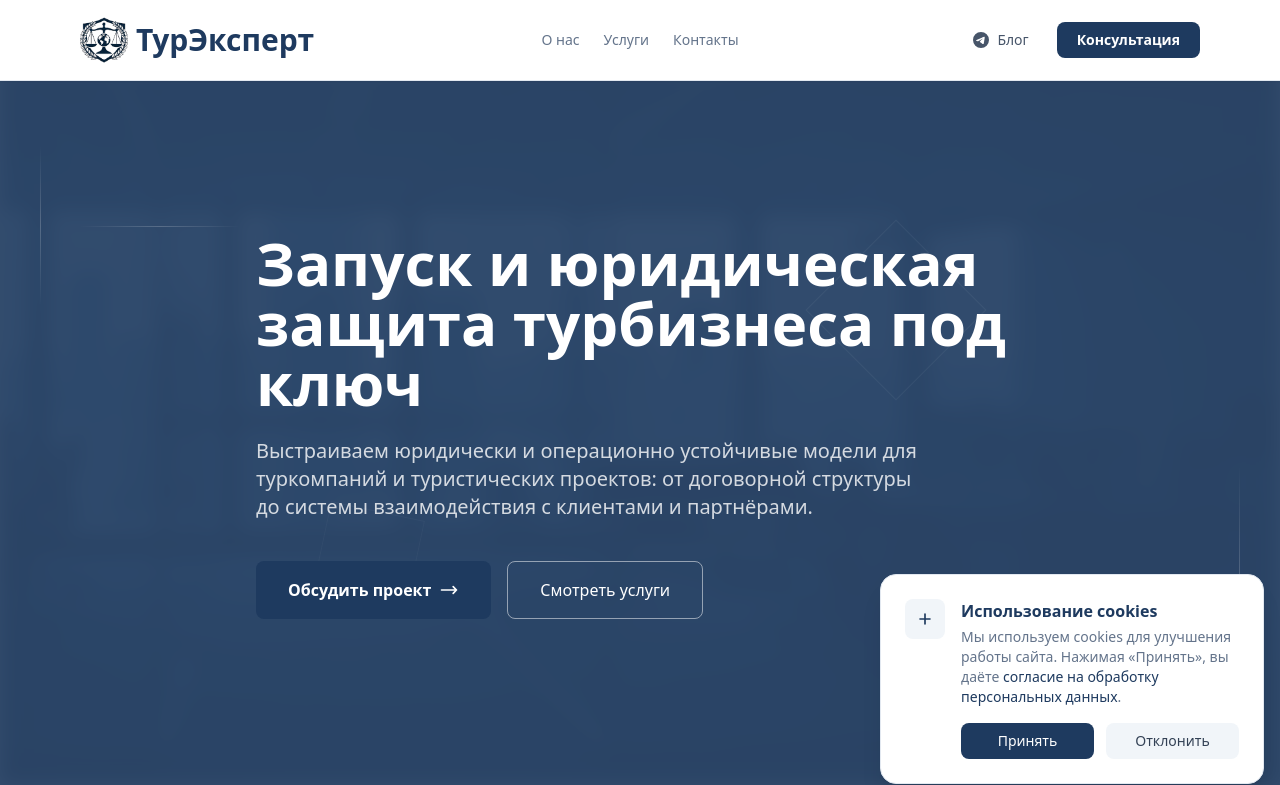
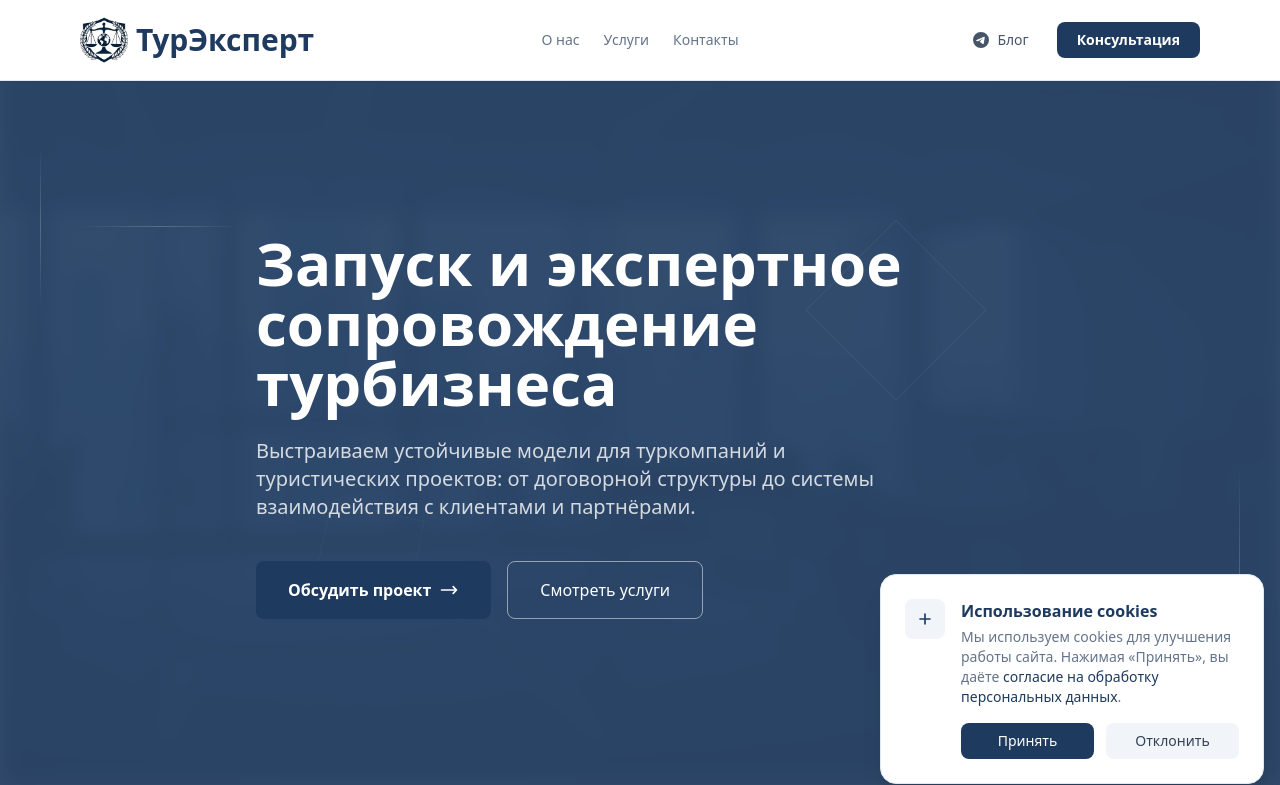
Before and after one commit to JDaxmaut/Tour-Expert, a Django app: page / in a window 1280 px wide. Shown: the top 785 px of the page. Run offline with Django 5.2, Linux system fonts and the light colour scheme; data comes from the database, SQL or seed files in the repository; some libraries are stand-ins or nearby versions.

Commit message:
Update text to expert support

```diff
--- a/core/templates/core/index.html
+++ b/core/templates/core/index.html
@@ -1,7 +1,7 @@
 {% extends 'base.html' %}
 {% load static %}
 
-{% block title %}ТурЭксперт — Запуск и юридическая защита турбизнеса{% endblock %}
+{% block title %}ТурЭксперт — Запуск и экспертное сопровождение туристического бизнеса{% endblock %}
 
 {% block content %}
 {% if show_thanks %}
@@ -46,11 +46,11 @@
     <div class="relative max-w-6xl mx-auto px-4 py-24 z-20">
         <div class="max-w-3xl">
             <h1 class="text-4xl md:text-5xl lg:text-6xl font-bold text-white leading-tight mb-6">
-                Запуск и юридическая<br>защита турбизнеса под ключ
+                Запуск и экспертное<br>сопровождение турбизнеса
             </h1>
 
             <p class="text-lg md:text-xl text-white/80 mb-10 max-w-2xl">
-                Выстраиваем юридически и операционно устойчивые модели для туркомпаний и туристических проектов: от договорной структуры до системы взаимодействия с клиентами и партнёрами.
+                Выстраиваем устойчивые модели для туркомпаний и туристических проектов: от договорной структуры до системы взаимодействия с клиентами и партнёрами.
             </p>
 
             <div class="flex flex-col sm:flex-row gap-4">
--- a/theme/templates/base.html
+++ b/theme/templates/base.html
@@ -4,11 +4,11 @@
 <head>
     <meta charset="UTF-8">
     <meta name="viewport" content="width=device-width, initial-scale=1.0">
-    <meta name="description" content="ТурЭксперт — запуск и юридическая защита турбизнеса. Помогаем туроператорам легально выйти на рынок, пройти проверки и защитить бизнес.">
-    <meta name="keywords" content="туроператор, запуск турбизнеса, юридическая защита, фингарантия, Роскомнадзор, туристический бизнес">
+    <meta name="description" content="ТурЭксперт — запуск и экспертное сопровождение туристического бизнеса. Помогаем туроператорам легально выйти на рынок и выстроить устойчивую модель.">
+    <meta name="keywords" content="туроператор, запуск турбизнеса, экспертное сопровождение, фингарантия, Роскомнадзор, туристический бизнес">
     <meta name="author" content="ТурЭксперт">
-    <meta property="og:title" content="ТурЭксперт — Запуск и юридическая защита турбизнеса">
-    <meta property="og:description" content="Помогаем туроператорам легально выйти на рынок, пройти проверки и защитить бизнес">
+    <meta property="og:title" content="ТурЭксперт — Запуск и экспертное сопровождение турбизнеса">
+    <meta property="og:description" content="Помогаем туроператорам легально выйти на рынок и выстроить устойчивую модель">
     <meta property="og:type" content="website">
     <link rel="icon" type="image/png" href="{% static 'logo.png' %}">
     <title>{% block title %}{% endblock %}</title>
```
